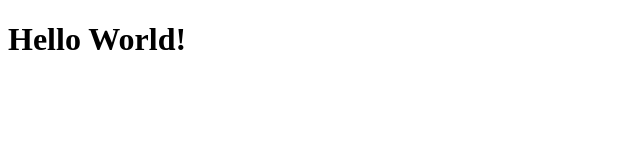
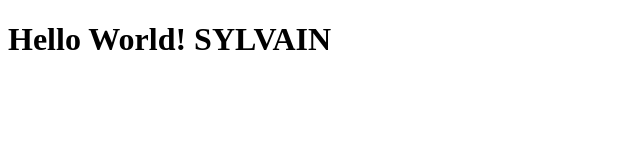
Before and after one commit to riouxsyl17/cr460-lab1, a plain HTML site: page static/index.html in a window 1280 px wide. Shown: the whole page, without its empty margins (0-640 px from the left). Drawn offline with Linux system fonts and the light colour scheme.

Commit message:
ajout de Sylvain

```diff
--- a/static/index.html
+++ b/static/index.html
@@ -6,6 +6,6 @@
     <title>CR460</title>
   </head>
   <body>
-    <H1> Hello World!</h1>
+    <H1> Hello World!   SYLVAIN</h1>
   </body>
 </html>
```
